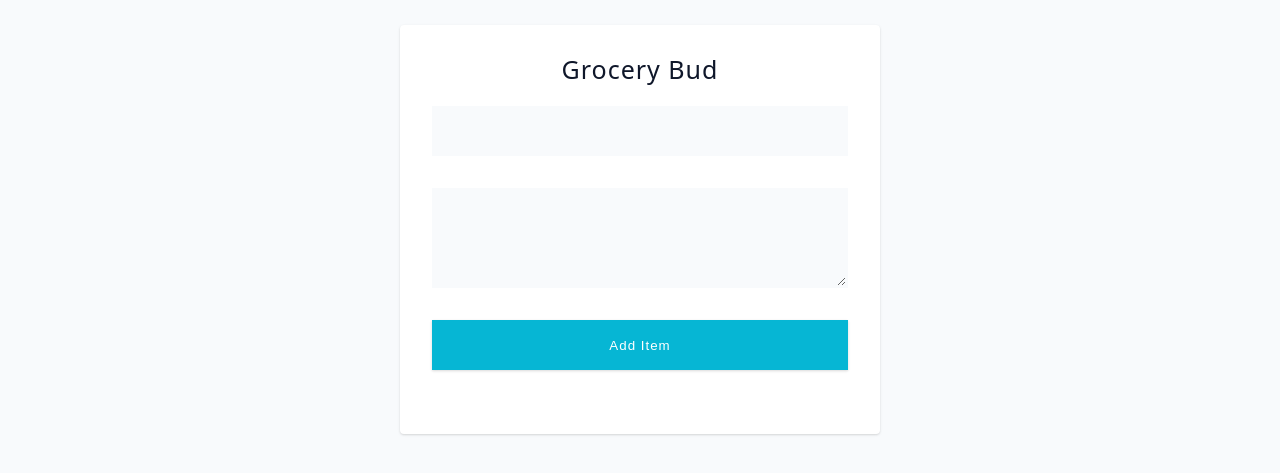
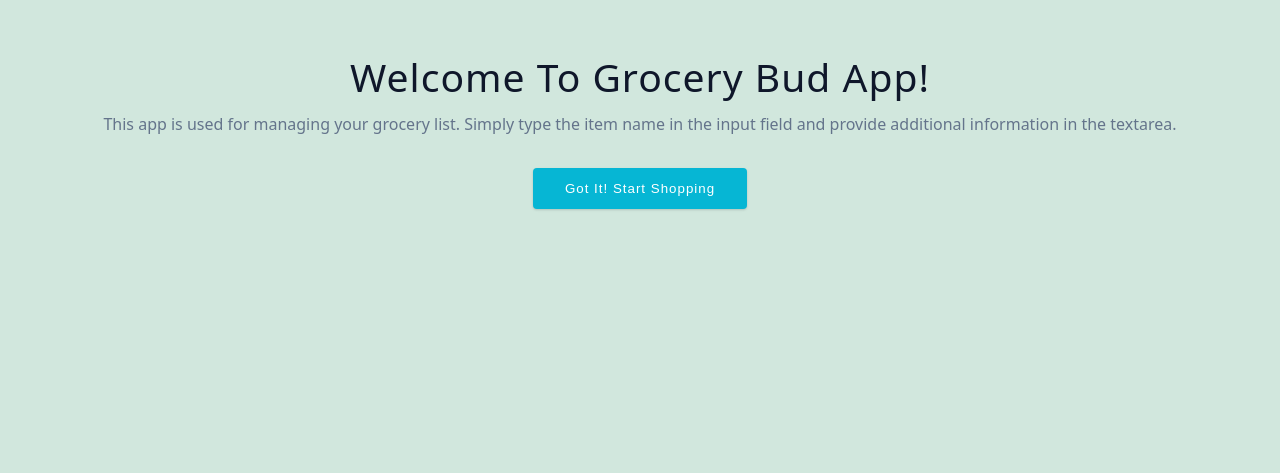
Before and after one commit to AbdullahKhanorakzai/grocery-bud-v1, a React (Vite) app: page / in a window 1280 px wide. Shown: the part 103-576 px from the top of the page. Built offline with nearby package versions, Linux system fonts and the light colour scheme.

Commit message:
add infoPage

```diff
--- a/src/App.jsx
+++ b/src/App.jsx
@@ -4,6 +4,7 @@ import { nanoid } from "nanoid";
 import Items from "./Items";
 
 import { ToastContainer, toast } from "react-toastify";
+import InfoAboutApp from "./InfoAboutApp";
 
 const getLocalStorage = () => {
   let list = localStorage.getItem("list");
@@ -58,22 +59,15 @@ const App = () => {
   };
 
   return (
-    <section className="section-center">
-      <Form addItem={addItem} />
-      <Items items={items} removeItem={removeItem} editItems={editItems} />
-      <ToastContainer
-        position="top-center"
-        autoClose={5000}
-        hideProgressBar={false}
-        newestOnTop={false}
-        closeOnClick
-        rtl={false}
-        pauseOnFocusLoss
-        draggable
-        pauseOnHover
-        theme="light"
-      />
-    </section>
+    <>
+      <InfoAboutApp editItems={editItems} items={items} />
+      <section className="section-center">
+        <Form addItem={addItem} />
+        <Items items={items} removeItem={removeItem} editItems={editItems} />
+
+        <ToastContainer position="top-center" theme="light" />
+      </section>
+    </>
   );
 };
 
--- a/src/Form.jsx
+++ b/src/Form.jsx
@@ -24,6 +24,7 @@ function Form({ addItem }) {
           className="form-input"
           value={newItemName}
           onChange={(e) => setNewItemName(e.target.value)}
+          placeholder="Title"
         />
         <textarea
           cols="30"
@@ -31,6 +32,7 @@ function Form({ addItem }) {
           className="form-input"
           value={newItemText}
           onChange={(e) => setNewItemText(e.target.value)}
+          placeholder="Info"
         />
         <button type="submit" className="btn">
           add item
--- /dev/null
+++ b/src/InfoAboutApp.jsx
@@ -0,0 +1,43 @@
+import React, { useState } from "react";
+
+function infoAboutApp({ editItems, items }) {
+  const [showInstructions, setShowInstructions] = useState(true);
+  // items.map((item) => {
+  //   return item.completed;
+  // }
+  //   );
+  //   console.log(showInstructions);
+
+  const hideInstructions = () => {
+    setShowInstructions(false);
+    //     const id = items.map((item) => {
+    //       return item.id;
+    //     });
+    //     editItems(id);
+    //     setShowInstructions(true);
+  };
+
+  return (
+    <div>
+      {showInstructions && (
+        <div className="info">
+          <h2 style={{ marginBottom: "1rem" }}>Welcome to Grocery Bud App!</h2>
+          <p style={{ marginBottom: "2rem", lineHeight: "1.5" }}>
+            This app is used for managing your grocery list. Simply type the
+            item name in the input field and provide additional information in
+            the textarea.
+          </p>
+          <button
+            onClick={hideInstructions}
+            className="btn"
+            style={{ padding: ".8rem 2rem" }}
+          >
+            Got it! Start Shopping
+          </button>
+        </div>
+      )}
+    </div>
+  );
+}
+
+export default infoAboutApp;
--- a/src/Items.jsx
+++ b/src/Items.jsx
@@ -1,11 +1,9 @@
 import SingleItem from "./SingleItem";
 
 function Items({ items, removeItem, editItems }) {
-  console.log(items);
   return (
     <div className="items">
       {items.map((item) => {
-        console.log(item);
         return (
           <SingleItem
             key={item.id}
--- a/src/index.css
+++ b/src/index.css
@@ -337,3 +337,22 @@ form h4 {
 .Toastify__toast {
   text-transform: capitalize;
 }
+body {
+  position: relative;
+}
+.info {
+  position: fixed;
+  top: 0;
+  height: 100vh;
+  z-index: 999;
+  width: 100vw;
+  background-color: var(--green-light);
+  text-align: center;
+  padding: 10rem 2rem;
+}
+.info h4 {
+  font-weight: 600;
+}
+.info p {
+  color: var(--grey-500);
+}
```
